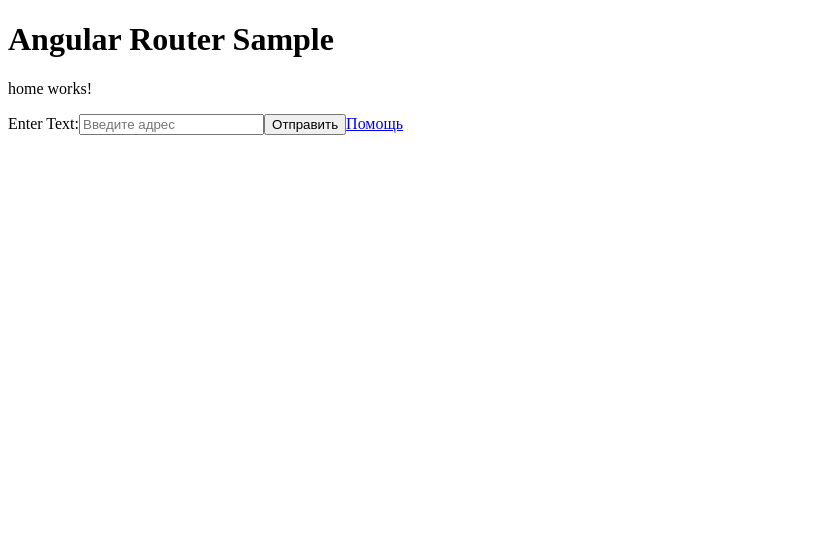
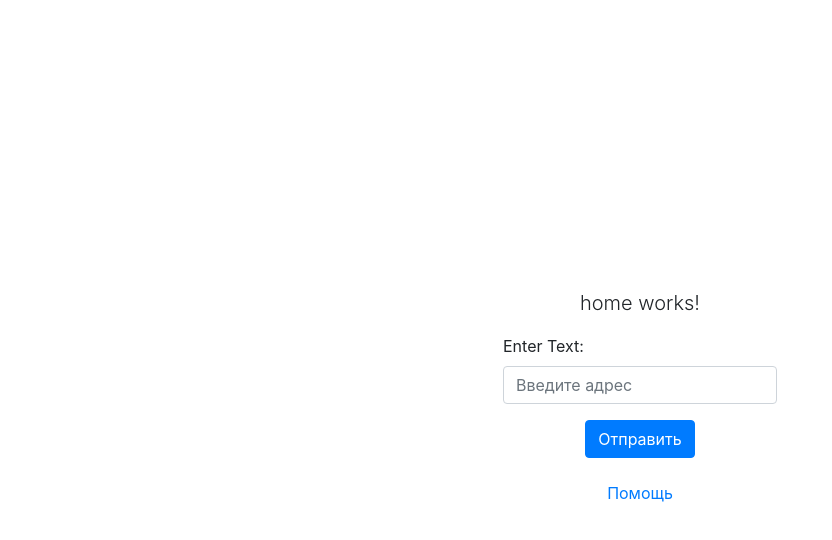
Before and after one commit to VovaGul/standard-address, an Angular app in the folder standard-address/: page / in a window 1280 px wide. Shown: the top 540 px of the page, without its empty margins (0-832 px from the left). Built offline with nearby package versions, Linux system fonts and the light colour scheme.

Commit message:
добавил бутстрап, расположил по центру

```diff
--- a/standard-address/src/app/app.component.html
+++ b/standard-address/src/app/app.component.html
@@ -1,2 +1,9 @@
-<h1>Angular Router Sample</h1>
+<!-- <head>
+  <meta charset="utf-8">
+  <title>Your Angular App</title>
+  <link rel="stylesheet" href="https://stackpath.bootstrapcdn.com/bootstrap/4.3.1/css/bootstrap.min.css">
+
+</head> -->
+
+<link rel="stylesheet" href="https://stackpath.bootstrapcdn.com/bootstrap/4.3.1/css/bootstrap.min.css">
 <router-outlet></router-outlet>
--- a/standard-address/src/app/home/home.component.html
+++ b/standard-address/src/app/home/home.component.html
@@ -1,7 +1,10 @@
-<p>home works!</p>
-<label for="rowAddress">Enter Text:</label>
-<input type="text" [(ngModel)]="rowAddress" placeholder="Введите адрес" id="rowAddress" name="rowAddress"/>
-<button (click)="send()">Отправить</button>
-<label>{{ address }}</label>
-
-<a routerLink="/help-page">Помощь</a>
+<div class="container d-flex flex-column align-items-center justify-content-center vh-100">
+  <p class="lead">home works!</p>
+  <div class="form-group">
+    <label for="rowAddress">Enter Text:</label>
+    <input type="text" class="form-control" [(ngModel)]="rowAddress" placeholder="Введите адрес" id="rowAddress" name="rowAddress"/>
+  </div>
+  <button class="btn btn-primary" (click)="send()">Отправить</button>
+  <label class="mt-2">{{ address }}</label>
+  <a routerLink="/help-page" class="btn btn-link">Помощь</a>
+</div>
```
